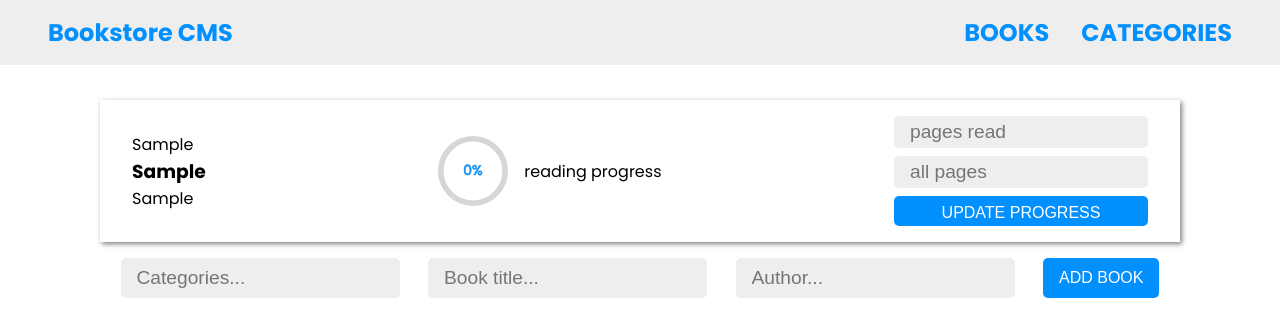
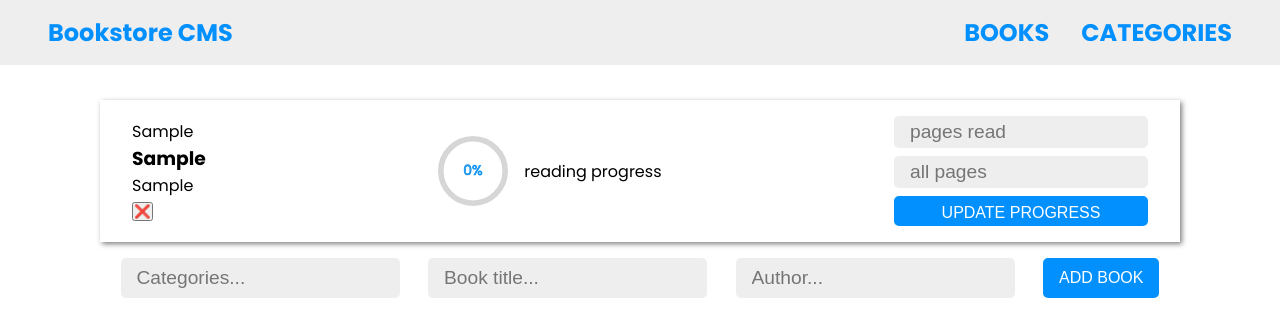
Before and after one commit to ajarek/react-89-vite-bookstore-cms-Router-6-11, a React (Vite) app: page / in a window 1280 px wide. Both pictures are taken after typing "Sample", "Sample", "Sample" into the empty fields and a click on the input "ADD BOOK". Shown: the top 336 px of the page. Built offline with nearby package versions, Linux system fonts and the light colour scheme.

Commit message:
added localStorage

```diff
--- a/package.json
+++ b/package.json
@@ -17,6 +17,7 @@
     "react-dom": "^18.2.0",
     "react-hook-form": "^7.44.3",
     "react-router-dom": "^6.11.2",
+    "react-uuid": "^2.0.0",
     "yup": "^1.2.0"
   },
   "devDependencies": {
--- a/src/components/Record/Record.jsx
+++ b/src/components/Record/Record.jsx
@@ -2,7 +2,7 @@ import { useState } from 'react'
 import './Record.css'
 import { CircularProgressbar } from 'react-circular-progressbar'
 import 'react-circular-progressbar/dist/styles.css'
-const Record = ({ categories, title, author }) => {
+const Record = ({ categories, title, author, onClick }) => {
   const [percentage, setPercentage] = useState(0)
   const handleInputs = (e) => {
     e.preventDefault()
@@ -14,6 +14,7 @@ const Record = ({ categories, title, author }) => {
         <p>{categories}</p>
         <h3>{title}</h3>
         <p>{author}</p>
+        <button onClick={onClick}>❌</button>
       </div>
       <div className="text-circle">
       <div className='circle'>
--- a/src/pages/Home/Home.jsx
+++ b/src/pages/Home/Home.jsx
@@ -1,24 +1,60 @@
-import { useState } from 'react';
-import { Form} from '../../components/Form/Form';
-import  Record from '../../components/Record/Record';
+import { useState, useEffect } from 'react'
+import uuid from 'react-uuid'
+import { Form } from '../../components/Form/Form'
+import Record from '../../components/Record/Record'
 
 import './Home.css'
 
 const Home = () => {
-  const [record,setRecord]=useState([])
+  const [record, setRecord] = useState([])
+
   const onSubmit = (data) => {
-    setRecord([...record,data])
+
+    if (data) {
+      const recordId = {
+        author: data.author,
+        categories: data.categories,
+        title: data.title,
+        id: uuid(),
+      }
+      setRecord([...record, recordId])
+    }
   }
-  console.log(record);
+
+  useEffect(() => {
+    if (record.length>0) {
+    localStorage.setItem('record', JSON.stringify(record))
+    }
+  }, [record])
+
+  useEffect(() => {
+    const newRecord = JSON.parse(localStorage.getItem("record"));
+    if (newRecord) {
+      setRecord(newRecord);
+    }
+  }, []);
+
+  const handleDelete = (id) => {
+    const newFilterRecord = record.filter(rc => rc.id !== id)
+    localStorage.removeItem('record')
+    setRecord(newFilterRecord);
+  };
+
   return (
     <div className='home'>
-      {record?.map((rec,index)=>{
-         return(
-          <Record key={index} categories={rec.categories} title={rec.title} author={rec.author} percentage={66} />
-         )
+      {record.map((rec) => {
+        return (
+          <Record
+            key={rec.id}
+            categories={rec.categories}
+            title={rec.title}
+            author={rec.author}
+            onClick={()=>handleDelete(rec.id)}
+          />
+        )
       })}
 
-     <Form onSubmit={onSubmit}/>
+      <Form onSubmit={onSubmit} />
     </div>
   )
 }
```
Also changed, not shown: src/components/Form/Form.jsx (+7 -7 lines), 1 other file (tests, documents, lock files or other folders).
